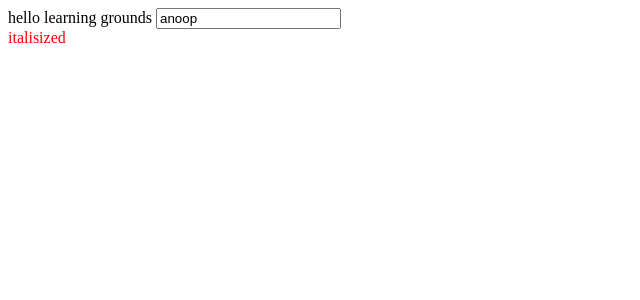
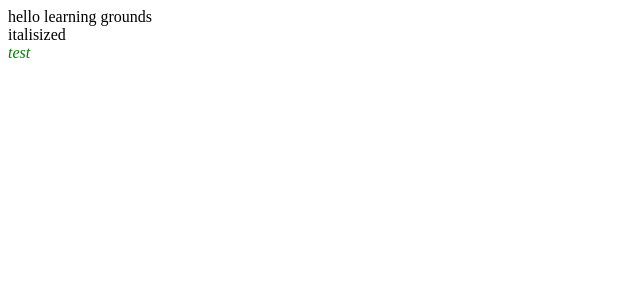
Before and after one commit to chapeI/soe, an Angular app: page / in a window 1280 px wide. Shown: the top 300 px of the page, without its empty margins (0-640 px from the left). Built offline with nearby package versions, Linux system fonts and the light colour scheme.

Commit message:
ngClass checks which are true and applies those classes. easy

```diff
--- a/src/app/learning/learning.component.ts
+++ b/src/app/learning/learning.component.ts
@@ -4,12 +4,15 @@ import { Component, OnInit } from '@angular/core';
   selector: 'app-learning',
   template: `
   learning grounds
-  <input [id]="test" value="anoop">
-  <div [class.text-danger]="x">italisized</div>
+  <div [class.text-danger]="error">italisized</div>
+  <div [ngClass]="x">test</div>
   `,
   styles: [`
     .make-text-italized {
       font-style: italic;
+    }
+    .text-success {
+      color: green
     }
     .text-danger {
       color: red
@@ -18,8 +21,15 @@ import { Component, OnInit } from '@angular/core';
 })
 export class LearningComponent implements OnInit {
 
-  public x = true
-  public test = "works"
+  public error = false
+  public emphasize = true
+  public okay = true;
+  public x = {
+    "text-success": this.okay,
+    "text-error": this.error,
+    "make-text-italized": this.emphasize,
+
+  }
   constructor() { }
 
   ngOnInit(): void {
```
